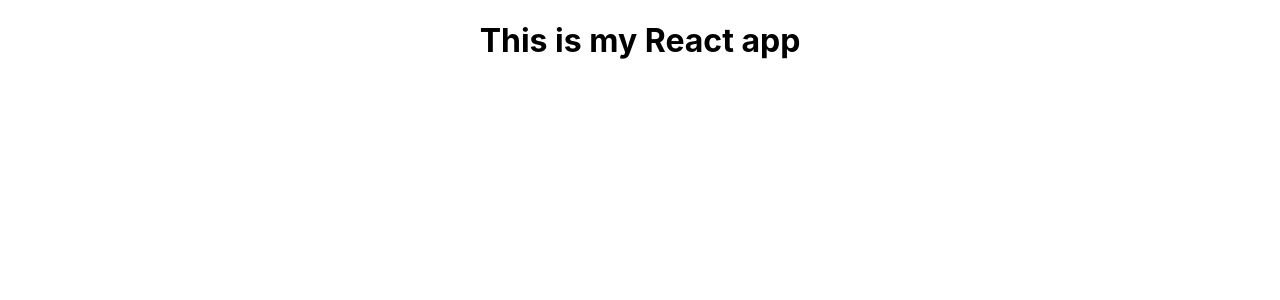
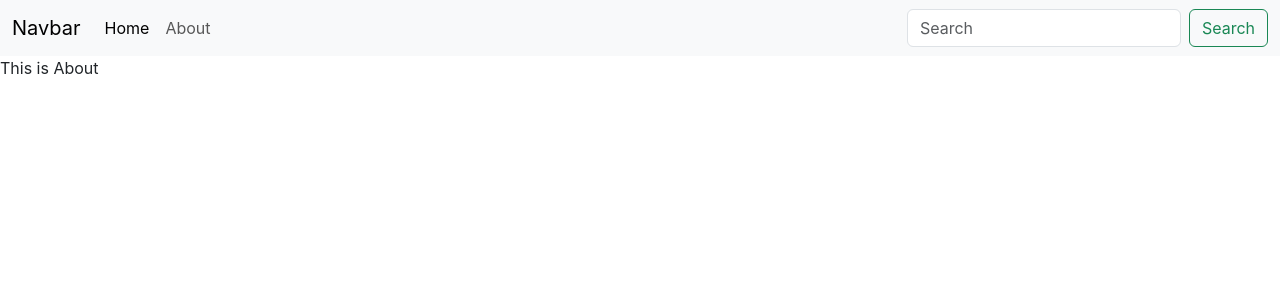
Before and after one commit to Rohithmittu/inotebook, a React (Create React App) app: page /about in a window 1280 px wide. Shown: the top 300 px of the page. Built offline with nearby package versions, Linux system fonts and the light colour scheme.

Commit message:
routes setup is done

```diff
--- a/public/index.html
+++ b/public/index.html
@@ -7,8 +7,7 @@
     <meta name="theme-color" content="#000000" />
     <meta
       name="description"
-      content="Web site created using create-react-app"
-    />
+      content="Web site created using create-react-app" />
     <link rel="apple-touch-icon" href="%PUBLIC_URL%/logo192.png" />
     <!--
       manifest.json provides metadata used when your web app is installed on a
@@ -24,7 +23,12 @@
       work correctly both with client-side routing and a non-root public URL.
       Learn how to configure a non-root public URL by running `npm run build`.
     -->
-    <title>React App</title>
+    <title>iNotebook - Your notes secured in he cloud</title>
+    <link
+      href="https://cdn.jsdelivr.net/npm/bootstrap@5.3.0-alpha3/dist/css/bootstrap.min.css"
+      rel="stylesheet"
+      integrity="sha384-KK94CHFLLe+nY2dmCWGMq91rCGa5gtU4mk92HdvYe+M/SXH301p5ILy+dN9+nJOZ"
+      crossorigin="anonymous" />
   </head>
   <body>
     <noscript>You need to enable JavaScript to run this app.</noscript>
@@ -39,5 +43,9 @@
       To begin the development, run `npm start` or `yarn start`.
       To create a production bundle, use `npm run build` or `yarn build`.
     -->
+    <script
+      src="https://cdn.jsdelivr.net/npm/bootstrap@5.3.0-alpha3/dist/js/bootstrap.bundle.min.js"
+      integrity="sha384-ENjdO4Dr2bkBIFxQpeoTz1HIcje39Wm4jDKdf19U8gI4ddQ3GYNS7NTKfAdVQSZe"
+      crossorigin="anonymous"></script>
   </body>
 </html>
--- a/src/App.js
+++ b/src/App.js
@@ -1,12 +1,22 @@
-
-import './App.css';
+import "./App.css";
+import { BrowserRouter as Router, Routes, Route } from "react-router-dom";
+import Navbar from "./components/Navbar";
+import  Home from "./components/Home";
+import About from "./components/About";
 
 function App() {
   return (
-    <div className="App">
-      <h1> This is my React app</h1>
+    <>
+      <Router>
 
-    </div>
+        <Navbar />
+        <Routes>
+          <Route exact path='/'element = {<Home/> }/>
+          <Route exact path='/about'element = {<About /> }/>
+
+        </Routes>
+      </Router>
+    </>
   );
 }
 
--- /dev/null
+++ b/src/components/About.js
@@ -0,0 +1,12 @@
+import React from 'react'
+
+
+const About = () => {
+  return (
+    <div>
+      This is About
+    </div>
+  )
+}
+
+export default About
--- /dev/null
+++ b/src/components/Home.js
@@ -0,0 +1,15 @@
+import React from 'react'
+// import { Link } from "react-router-dom";
+
+
+
+
+const Home = () => {
+  return (
+    <div>
+     This is home
+    </div>
+  )
+}
+
+export default Home
--- /dev/null
+++ b/src/components/Navbar.js
@@ -0,0 +1,51 @@
+import React from "react";
+import { Link } from "react-router-dom";
+
+const Navbar = () => {
+  return (
+    <nav className='navbar navbar-expand-lg bg-body-tertiary'>
+      <div className='container-fluid'>
+        <Link className='navbar-brand' to='/'>
+          Navbar
+        </Link>
+        <button
+          className='navbar-toggler'
+          type='button'
+          data-bs-toggle='collapse'
+          data-bs-target='#navbarSupportedContent'
+          aria-controls='navbarSupportedContent'
+          aria-expanded='false'
+          aria-label='Toggle navigation'>
+          <span className='navbar-toggler-icon'></span>
+        </button>
+        <div className='collapse navbar-collapse' id='navbarSupportedContent'>
+          <ul className='navbar-nav me-auto mb-2 mb-lg-0'>
+            <li className='nav-item'>
+              <Link className='nav-link active' aria-current='page' to='/'>
+                Home
+              </Link>
+            </li>
+            <li className='nav-item'>
+              <Link className='nav-link' to='/about'>
+                About
+              </Link>
+            </li>
+          </ul>
+          <form className='d-flex' role='search'>
+            <input
+              className='form-control me-2'
+              type='search'
+              placeholder='Search'
+              aria-label='Search'
+            />
+            <button className='btn btn-outline-success' type='submit'>
+              Search
+            </button>
+          </form>
+        </div>
+      </div>
+    </nav>
+  );
+};
+
+export default Navbar;
```
